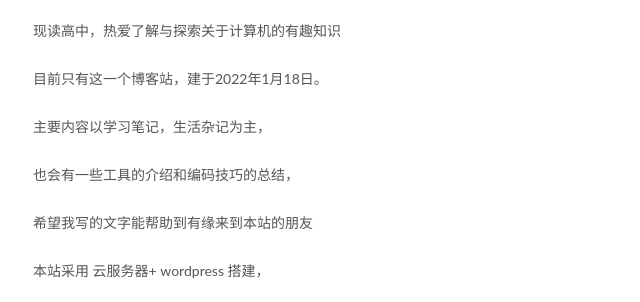
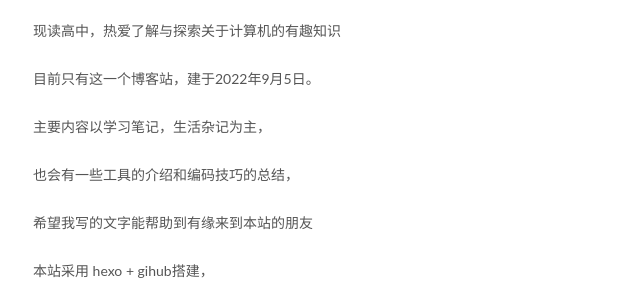
Before and after one commit to Kejiuhei/Kejiuhei.github.io, a plain HTML site: page 2022/09/05/我的第一篇博客/index.html in a window 1280 px wide. Shown: the part 686-988 px from the top of the page, 257-897 px from the left. Drawn offline with Linux system fonts and the light colour scheme.

Commit message:
Site updated: 2022-09-06 11:11:02

```diff
--- a/2022/09/05/我的第一篇博客/index.html
+++ b/2022/09/05/我的第一篇博客/index.html
@@ -79,15 +79,15 @@
 
 
 
-<meta name="description" content="关于我你好啊，我叫可啾黑 一名野生技术爱好者 爱好一直在变，但对生活的兴趣一直保持 可啾黑这个名字，是我某个晚上想的，只是单纯因为读起来好听 现读高中，热爱了解与探索关于计算机的有趣知识 目前只有这一个博客站，建于2022年1月18日。 主要内容以学习笔记，生活杂记为主， 也会有一些工具的介绍和编码技巧的总结， 希望我写的文字能帮助到有缘来到本站的朋友 本站采用 云服务器+ wordpress 搭">
+<meta name="description" content="关于我你好啊，我叫可啾黑 一名野生技术爱好者 爱好一直在变，但对生活的兴趣一直保持 可啾黑这个名字，是我某个晚上想的，只是单纯因为读起来好听 现读高中，热爱了解与探索关于计算机的有趣知识 目前只有这一个博客站，建于2022年9月5日。 主要内容以学习笔记，生活杂记为主， 也会有一些工具的介绍和编码技巧的总结， 希望我写的文字能帮助到有缘来到本站的朋友 本站采用 hexo + gihub搭建， 有想">
 <meta property="og:type" content="article">
 <meta property="og:title" content="我的第一篇博客">
 <meta property="og:url" content="http://example.com/2022/09/05/%E6%88%91%E7%9A%84%E7%AC%AC%E4%B8%80%E7%AF%87%E5%8D%9A%E5%AE%A2/index.html">
 <meta property="og:site_name" content="黑不溜啾">
-<meta property="og:description" content="关于我你好啊，我叫可啾黑 一名野生技术爱好者 爱好一直在变，但对生活的兴趣一直保持 可啾黑这个名字，是我某个晚上想的，只是单纯因为读起来好听 现读高中，热爱了解与探索关于计算机的有趣知识 目前只有这一个博客站，建于2022年1月18日。 主要内容以学习笔记，生活杂记为主， 也会有一些工具的介绍和编码技巧的总结， 希望我写的文字能帮助到有缘来到本站的朋友 本站采用 云服务器+ wordpress 搭">
+<meta property="og:description" content="关于我你好啊，我叫可啾黑 一名野生技术爱好者 爱好一直在变，但对生活的兴趣一直保持 可啾黑这个名字，是我某个晚上想的，只是单纯因为读起来好听 现读高中，热爱了解与探索关于计算机的有趣知识 目前只有这一个博客站，建于2022年9月5日。 主要内容以学习笔记，生活杂记为主， 也会有一些工具的介绍和编码技巧的总结， 希望我写的文字能帮助到有缘来到本站的朋友 本站采用 hexo + gihub搭建， 有想">
 <meta property="og:locale" content="zh_CN">
 <meta property="article:published_time" content="2022-09-05T05:46:10.000Z">
-<meta property="article:modified_time" content="2022-09-05T05:55:10.537Z">
+<meta property="article:modified_time" content="2022-09-06T03:10:15.514Z">
 <meta property="article:author" content="可啾黑">
 <meta name="twitter:card" content="summary">
 
@@ -304,11 +304,11 @@
 <p>爱好一直在变，但对生活的兴趣一直保持</p>
 <p>可啾黑这个名字，是我某个晚上想的，只是单纯因为读起来好听</p>
 <p>现读高中，热爱了解与探索关于计算机的有趣知识</p>
-<p>目前只有这一个博客站，建于2022年1月18日。</p>
+<p>目前只有这一个博客站，建于2022年9月5日。</p>
 <p>主要内容以学习笔记，生活杂记为主，</p>
 <p>也会有一些工具的介绍和编码技巧的总结，</p>
 <p>希望我写的文字能帮助到有缘来到本站的朋友</p>
-<p>本站采用 云服务器+ wordpress 搭建，</p>
+<p>本站采用 hexo + gihub搭建，</p>
 <p>有想自己运营一个类似的博客的朋友也欢迎来咨询。</p>
 <p>微信号： rongx_01</p>
 <p>请多指教！</p>
```
Also changed, not shown: index.html (+2 -2 lines).
